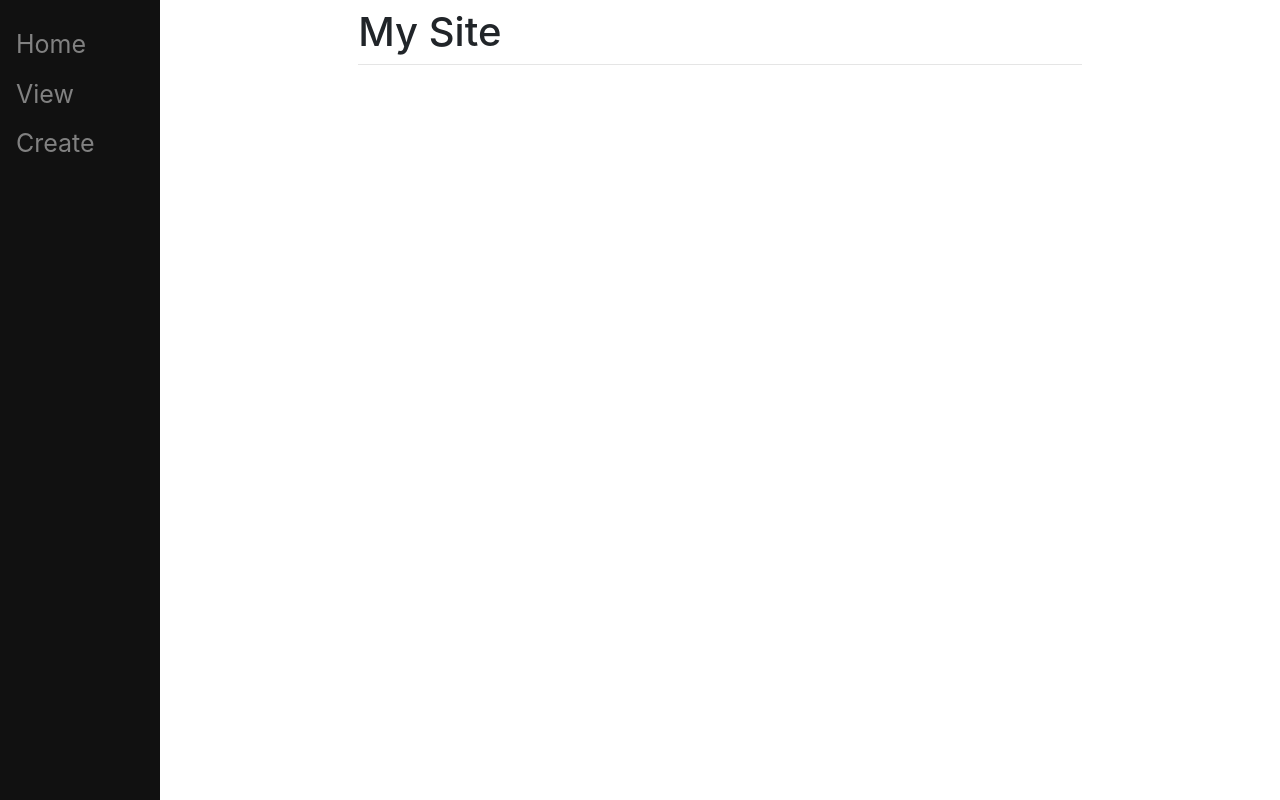
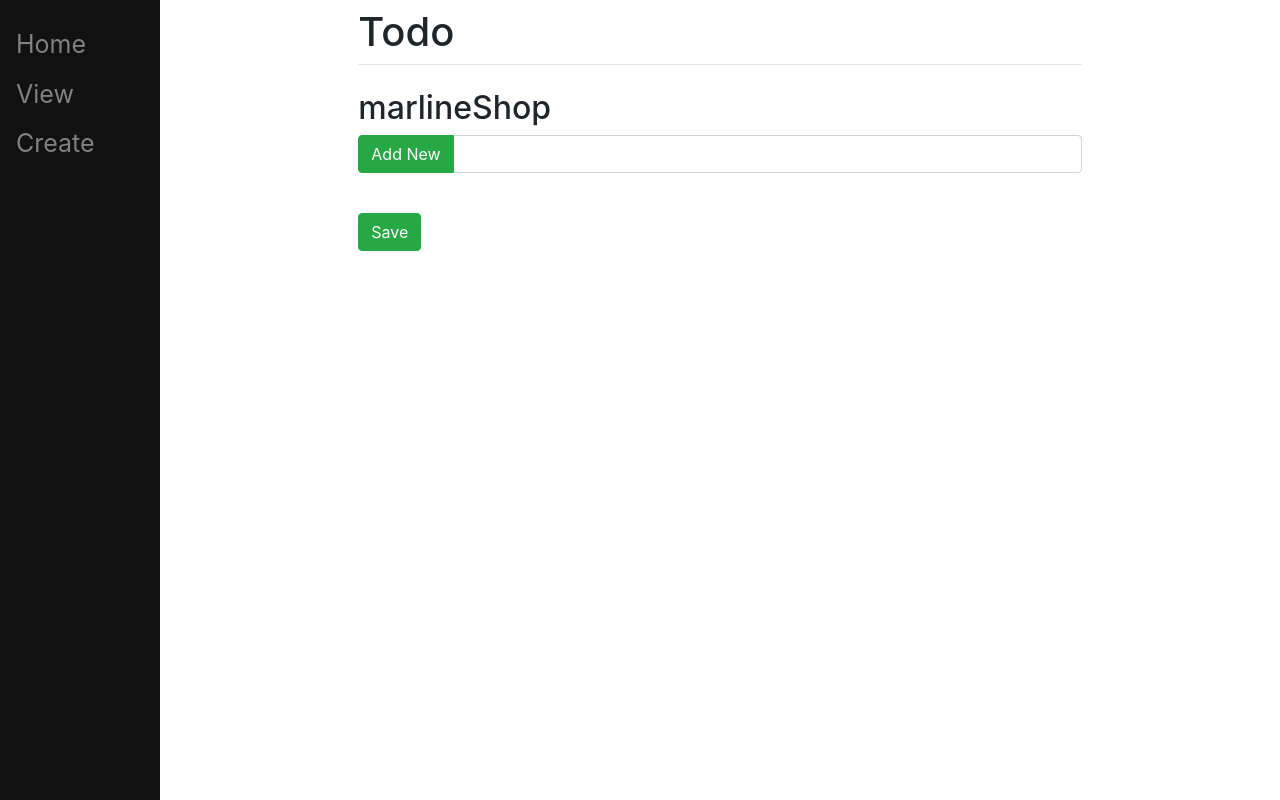
Before and after one commit to Marlinekhavele/mysite, a Django app: page /1 in a window 1280 px wide. Run offline with Django 3.2, Linux system fonts and the light colour scheme; data comes from the database, SQL or seed files in the repository; both versions use the stored data as it was after the commit; data that the repository does not hold is empty; some libraries are stand-ins or nearby versions.

```diff
--- a/polls/models.py
+++ b/polls/models.py
@@ -1,7 +1,11 @@
 from django.db import models
+from django.contrib.auth.models import User
 
 
 class ToDoList(models.Model):
+    user = models.ForeignKey(
+        User, on_delete=models.CASCADE, related_name="todolist", null=True
+    )
     name = models.CharField(max_length=200)
 
     def __str__(self):
--- a/polls/templates/polls/base.html
+++ b/polls/templates/polls/base.html
@@ -1,20 +1,29 @@
 <!DOCTYPE html>
-<html>
+<html lang="en">
 
 <head>
     <style type="text/css">
+        /* The sidebar menu */
         .sidenav {
             height: 100%;
+            /* Full-height: remove this if you want "auto" height */
             width: 160px;
+            /* Set the width of the sidebar */
             position: fixed;
+            /* Fixed Sidebar (stay in place on scroll) */
             z-index: 1;
+            /* Stay on top */
             top: 0;
+            /* Stay at the top */
             left: 0;
             background-color: #111;
+            /* Black */
             overflow-x: hidden;
+            /* Disable horizontal scroll */
             padding-top: 20px;
         }
 
+        /* The navigation menu links */
         .sidenav a {
             padding: 6px 8px 6px 16px;
             text-decoration: none;
@@ -23,60 +32,56 @@
             display: block;
         }
 
+        /* When you mouse over the navigation links, change their color */
         .sidenav a:hover {
             color: #f1f1f1;
-
         }
 
-        .poll {
+        /* Style page content */
+        .main {
             margin-left: 160px;
+            /* Same as the width of the sidebar */
             padding: 0px 10px;
         }
+
+        /* On smaller screens, where height is less than 450px, change the style of the sidebar (less padding and a smaller font size) */
+        @media screen and (max-height: 450px) {
+            .sidenav {
+                padding-top: 15px;
+            }
+
+            .sidenav a {
+                font-size: 18px;
+            }
+        }
     </style>
-    <meta charset='utf-8'>
-    <meta http-equiv='X-UA-Compatible' content='IE=edge'>
-    <title>{% block title%}ToDo App{% endblock %}</title>
-    <meta name='viewport' content='width=device-width, initial-scale=1'>
-    <link rel='stylesheet' type='text/css' media='screen' href='main.css'>
-    <script src='main.js'></script>
 
-    <link rel="stylesheet" href="https://stackpath.bootstrapcdn.com/bootstrap/4.4.1/css/bootstrap.min.css"
-        integrity="sha384-Vkoo8x4CGsO3+Hhxv8T/Q5PaXtkKtu6ug5TOeNV6gBiFeWPGFN9MuhOf23Q9Ifjh" crossorigin="anonymous">
+    <link rel="stylesheet" href="https://stackpath.bootstrapcdn.com/bootstrap/4.1.3/css/bootstrap.min.css"
+        integrity="sha384-MCw98/SFnGE8fJT3GXwEOngsV7Zt27NXFoaoApmYm81iuXoPkFOJwJ8ERdknLPMO" crossorigin="anonymous">
+    <title>{% block title %}ToDo App{% endblock %}</title>
 </head>
 
 <body>
+    <!-- Side navigation -->
     <div class="sidenav">
         <a href="/">Home</a>
-        <a href="/4">View</a>
+        <a href="/view">View</a>
         <a href="/create">Create</a>
     </div>
-    <div id="content" , name="content" , class="poll">
+
+    <!-- Page content -->
+    <div class="main">
         <div class="row justify-content-center">
             <div class="col-8">
-                <h1 class="mt-2">My Site</h1>
+                <h1 class="mt-2">Todo</h1>
                 <hr class="mt-0 mb-4">
-                <!-- {% if user.is_authenticated %} -->
                 {% block content %}
                 {% endblock %}
-                {% else%}
-                <!-- <p>Login <a href="/login"></a>Here</p>
-                {% endif %} -->
-
-
             </div>
-
         </div>
+    </div>
 
     </div>
-    <script src="https://code.jquery.com/jquery-3.4.1.slim.min.js"
-        integrity="sha384-J6qa4849blE2+poT4WnyKhv5vZF5SrPo0iEjwBvKU7imGFAV0wwj1yYfoRSJoZ+n"
-        crossorigin="anonymous"></script>
-    <script src="https://cdn.jsdelivr.net/npm/popper.js@1.16.0/dist/umd/popper.min.js"
-        integrity="sha384-Q6E9RHvbIyZFJoft+2mJbHaEWldlvI9IOYy5n3zV9zzTtmI3UksdQRVvoxMfooAo"
-        crossorigin="anonymous"></script>
-    <script src="https://stackpath.bootstrapcdn.com/bootstrap/4.4.1/js/bootstrap.min.js"
-        integrity="sha384-wfSDF2E50Y2D1uUdj0O3uMBJnjuUD4Ih7YwaYd1iqfktj0Uod8GCExl3Og8ifwB6"
-        crossorigin="anonymous"></script>
 
 
 </body>
--- a/polls/templates/polls/list.html
+++ b/polls/templates/polls/list.html
@@ -1,46 +1,33 @@
-{% extends "polls/base.html" %}
+{% extends 'polls/base.html' %}
 
-{% block title %}
+{% block title %}View List{% endblock %}
 
-View List
+{% block content %}
+<h2>{{ls.name}}</h2>
+<form method="post" , action="#">
+    {% csrf_token %}
 
-{% endblock%}
-{% block content %}
-
-<h1>{{ls.name}}</h1>
-<form method="post" action="#">
-    {% csrf_token %}
-    {% for item in ls.item_set.all %}
+    {% for item in ls.item_set.all%}
     <div class="input-group mb-3">
         <div class="input-group-prepend">
             <div class="input-group-text">
-                {% if item.complete == True %}
-                <input type="checkbox" ,value="clicked" ,name="c{{item.id}}" checked>
-                {% else%}
-                <input type="checkbox" ,value="clicked" ,name="c{{item.id}}">
+                <input type="checkbox" name="c{{item.id}}" value="clicked"
+                    aria-label="Checkbox for following text input" {% if item.complete %} checked {% endif %}>
+            </div>
+        </div>
+        <input type="text" name="text{{item.id}}" value="{{item.text}}" class="form-control"
+            aria-label="Text input with checkbox">
+    </div>
+    {% endfor %}
 
-                {% endif%}
-            </div>
-
-
-        </div>
-        <input type="text" ,value="{{item.text}}" class="form-control">
-    </div>
-
-
-    {% endfor %}
     <div class="input-group mb-3">
         <div class="input-group-prepend">
-
-            <button type="submit" ,name="newItem" ,value="newItem" , class="btn btn-success">Add Item</button>
+            <button name="add" , value="add" , type="submit" , class="btn btn-success">Add New</button>
         </div>
-        <input type="text" ,name="new">
+        <input type="text" name="new" value="" class="form-control">
 
     </div>
-
-    <button type="submit" ,name="save" ,value="save" ,class="btn btn-success">Save</button>
-
+    <br>
+    <button name="save" , value="save" , type="submit" , class="btn btn-success">Save</button>
 </form>
-
-
-{% endblock%}
+{% endblock %}
--- a/polls/urls.py
+++ b/polls/urls.py
@@ -5,4 +5,5 @@ urlpatterns = [
     path("<int:id>", views.index, name="index"),
     path("", views.home, name="home"),
     path("create/", views.create, name="create"),
+    path("view/", views.view, name="view"),
 ]
--- a/polls/views.py
+++ b/polls/views.py
@@ -13,16 +13,13 @@ def index(response, id):
                     item.complete = True
                 else:
                     item.complete = False
-
                     item.save()
         elif response.POST.get("newItem"):
             txt = response.POST.get("new")
-
             if len(txt) > 2:
                 ls.item_set.create(text=txt, complete=False)
             else:
                 print("invalid")
-
     return render(response, "polls/list.html", {"ls": ls})
 
 
@@ -37,7 +34,13 @@ def create(response):
             n = form.cleaned_data["name"]
             t = ToDoList(name=n)
             t.save()
+            response.user.todolist.add
+
         return HttpResponseRedirect("/%i" % t.id)
     else:
         form = CreateNewList()
     return render(response, "polls/create.html", {"form": form})
+
+
+def view(response):
+    return render(response, "polls/view.html", {})
```
Also changed, not shown: polls/templates/polls/create.html (+9 -13 lines), polls/templates/polls/view.html (added, +18 -0 lines), db.sqlite3, polls/migrations/0001_initial.py, polls/migrations/0002_auto_20200128_1459.py (deleted), polls/migrations/0002_auto_20200128_2053.py (added).
